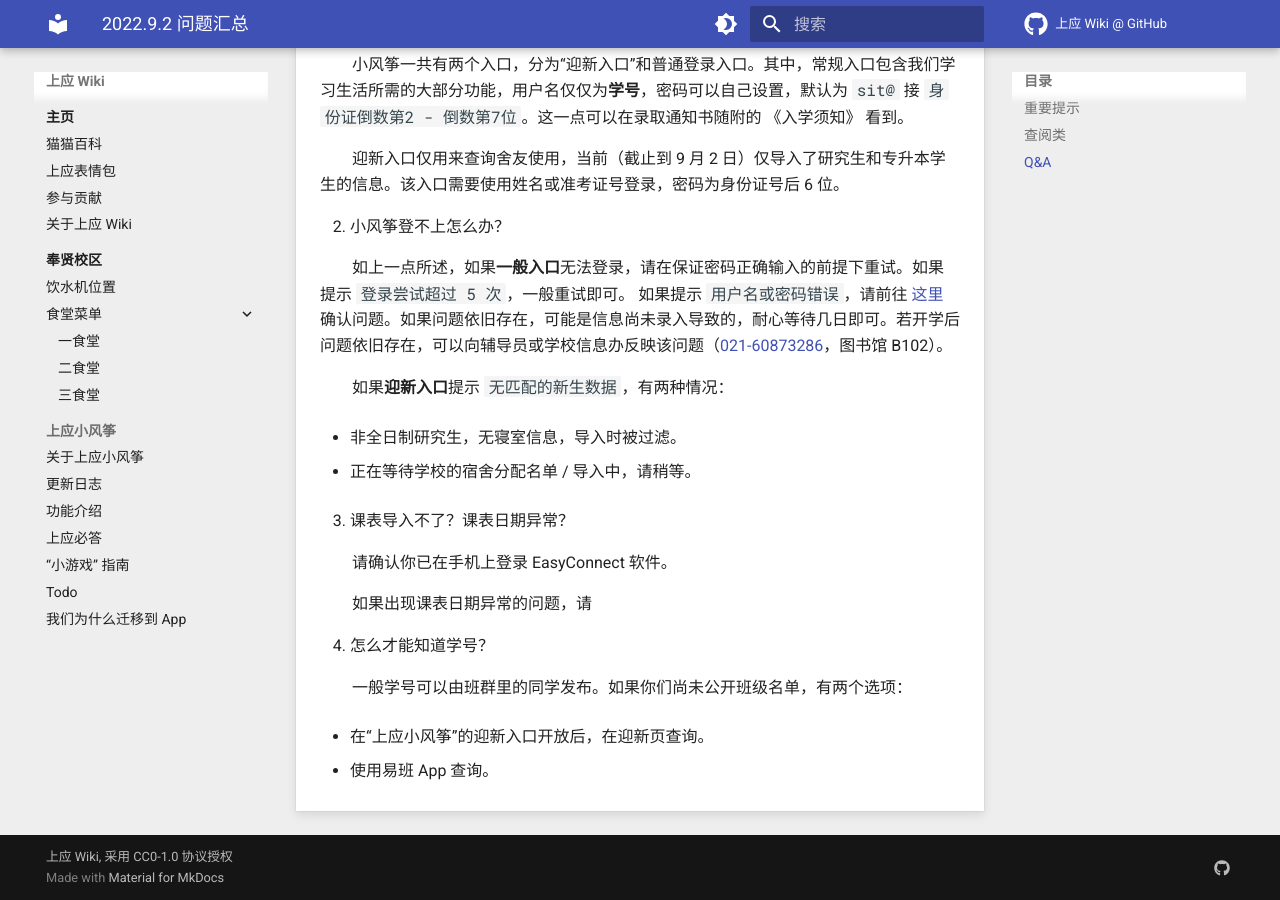
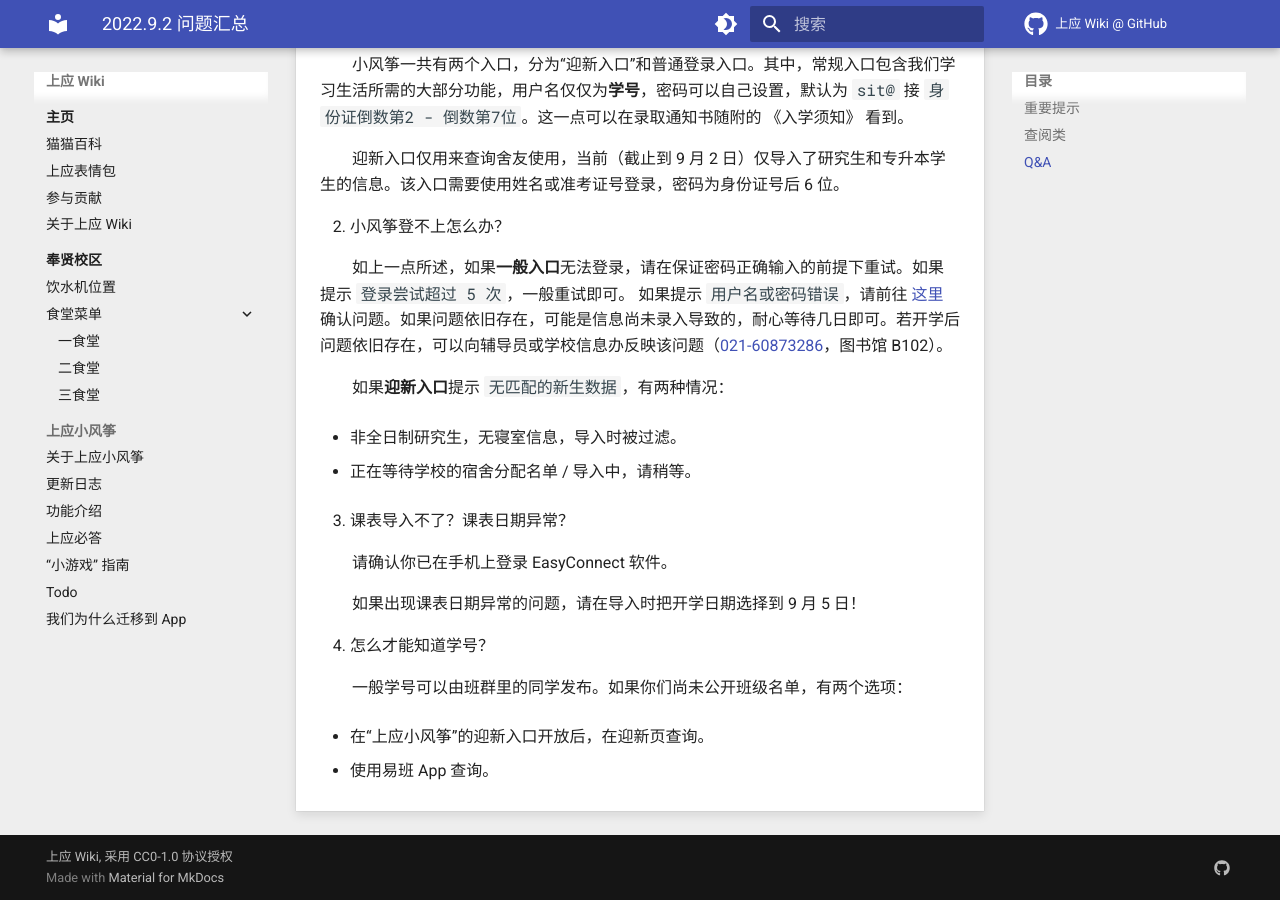
Before and after one commit to SIT-kite/SIT-wiki, an MkDocs documentation site: the page built from docs/freshman.md, in a window 1280 px wide and 900 px high, scrolled down 982 px. Built offline with MkDocs 1.6.1 and Material for MkDocs 9.7.7, drawn with Linux system fonts in a browser that asks for light colours; comment, search, counter and statistics services are not loaded.

```diff
--- a/docs/freshman.md
+++ b/docs/freshman.md
@@ -41,7 +41,7 @@
 
 请确认你已在手机上登录 EasyConnect 软件。
 
-如果出现课表日期异常的问题，请
+如果出现课表日期异常的问题，请在导入时把开学日期选择到 9 月 5 日！
 
 4. 怎么才能知道学号？
 
```
